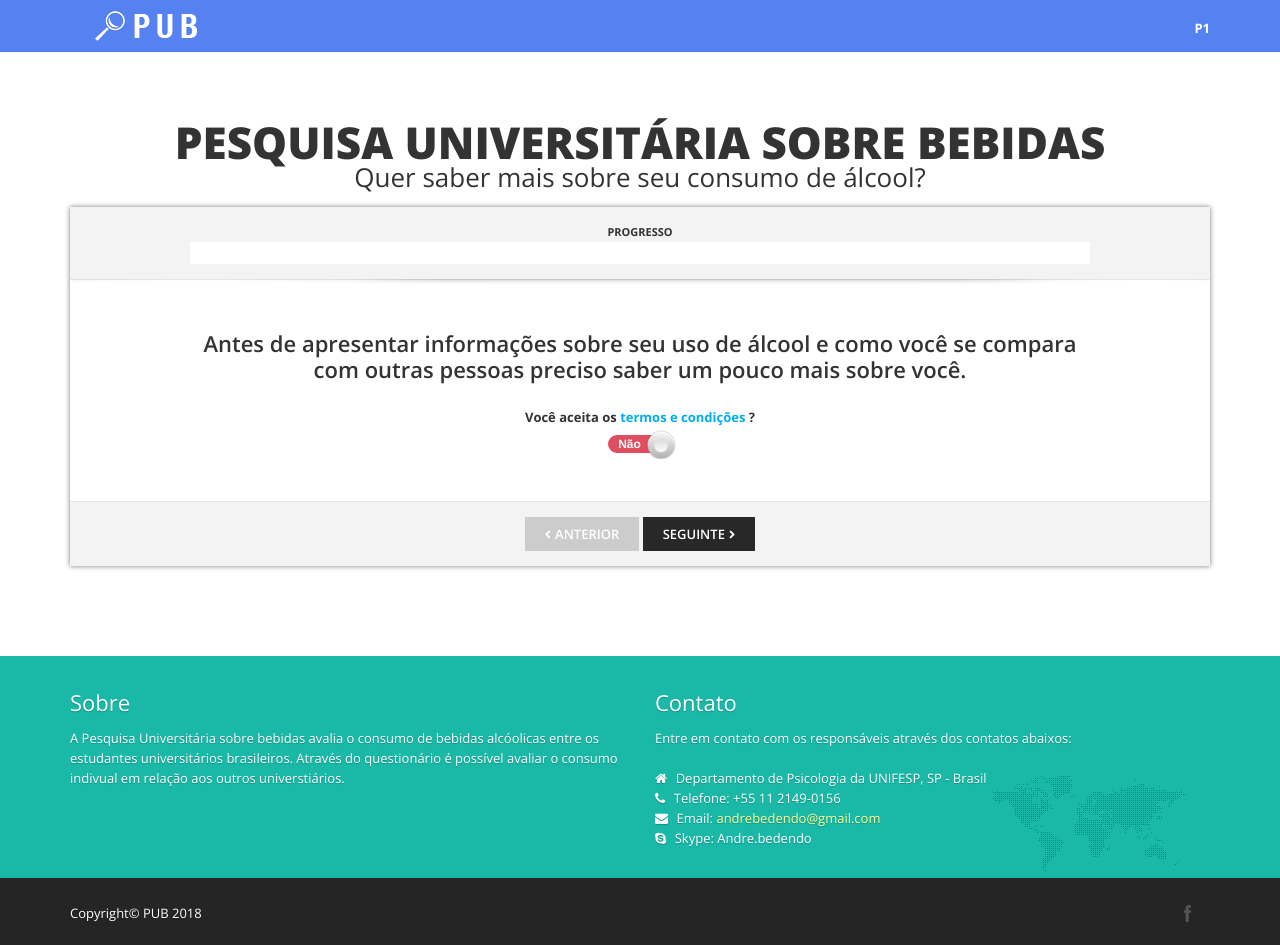
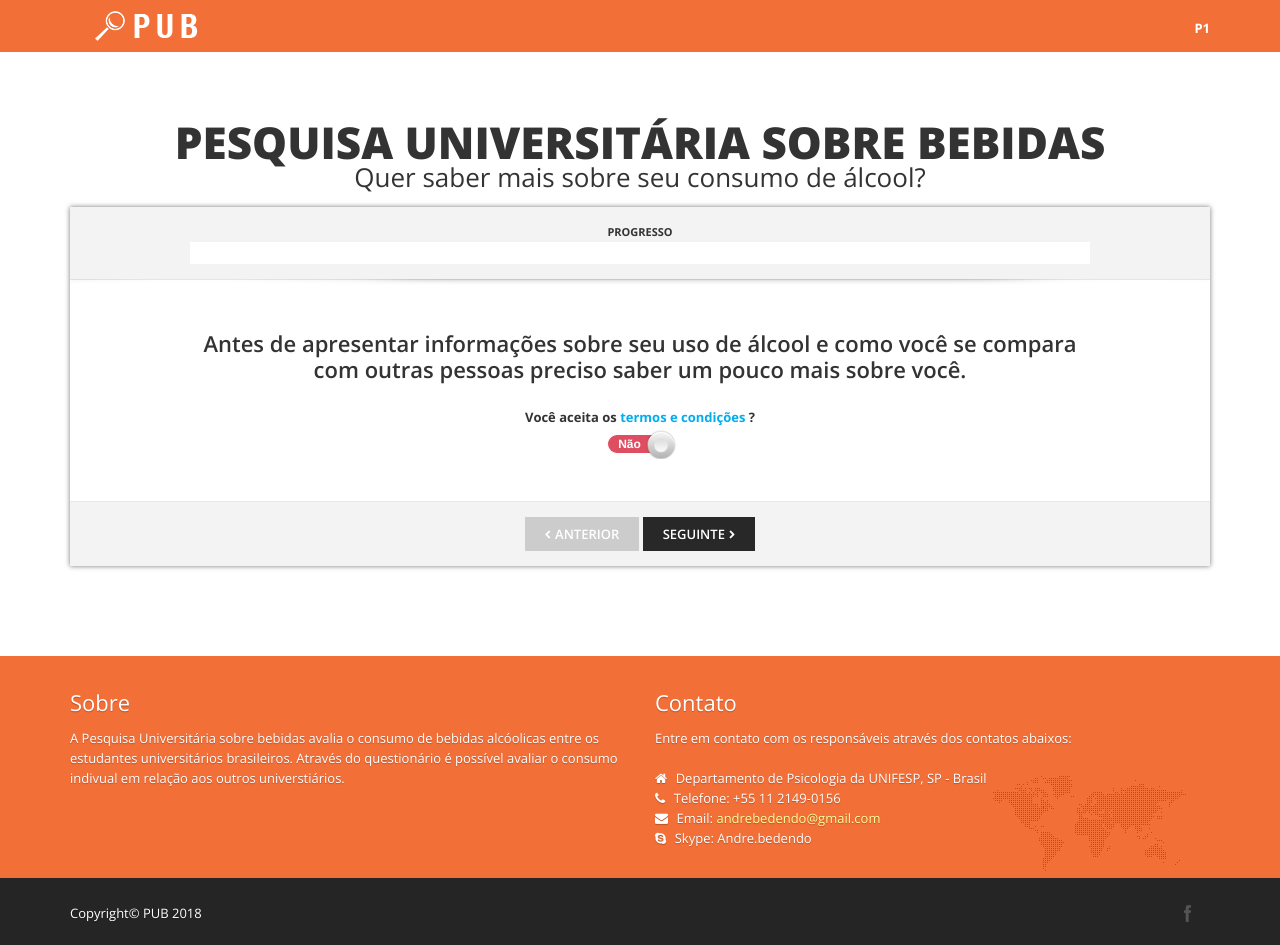
Before and after one commit to Rachid25/pub, a plain HTML site: page index.html in a window 1280 px wide. Drawn offline with nearby package versions, Linux system fonts and the light colour scheme.

Commit message:
Add files via upload

```diff
--- a/css/style.css
+++ b/css/style.css
@@ -245,7 +245,7 @@ a.button_medium_2:hover {background:#00aeef; color:#fff; border:2px solid  #00ae
 header {
 	padding:10px 0;
 	width:100%;
-	background-color:#5581F1;
+	background-color:#F36F38;
 }
 
 
@@ -276,7 +276,7 @@ header {
 /** Footer ==================== **/
 footer {
 	width:100%;
-	background:#1ab9a7;
+	background:#F36F38;
 	padding:30px 0 0 0;
 	color:#fff;
 	text-shadow: 0 1px 1px rgba(0, 0, 0, 0.25);
```
